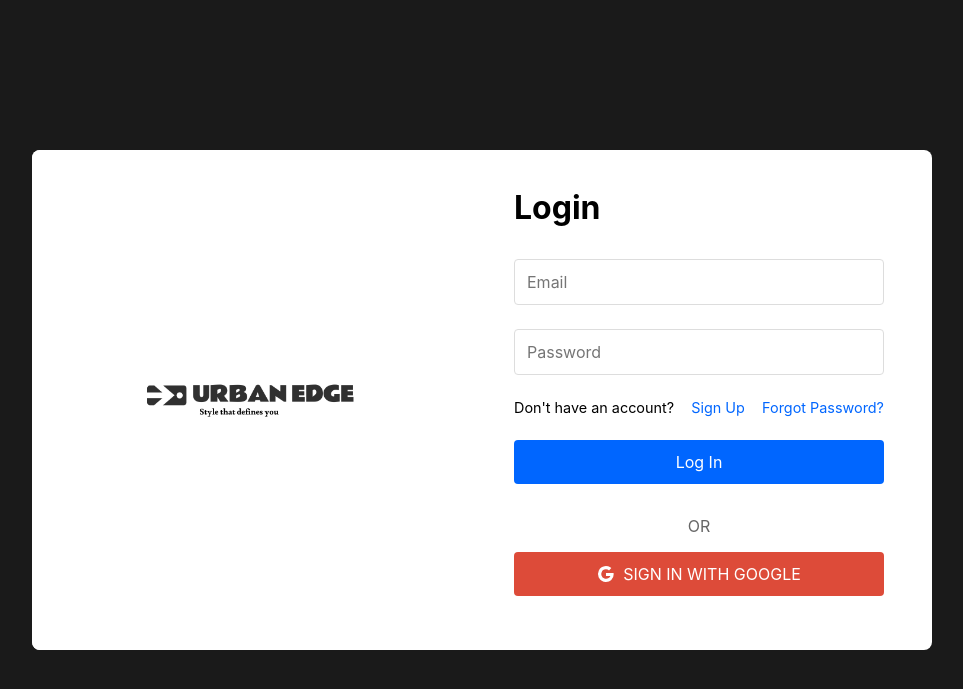
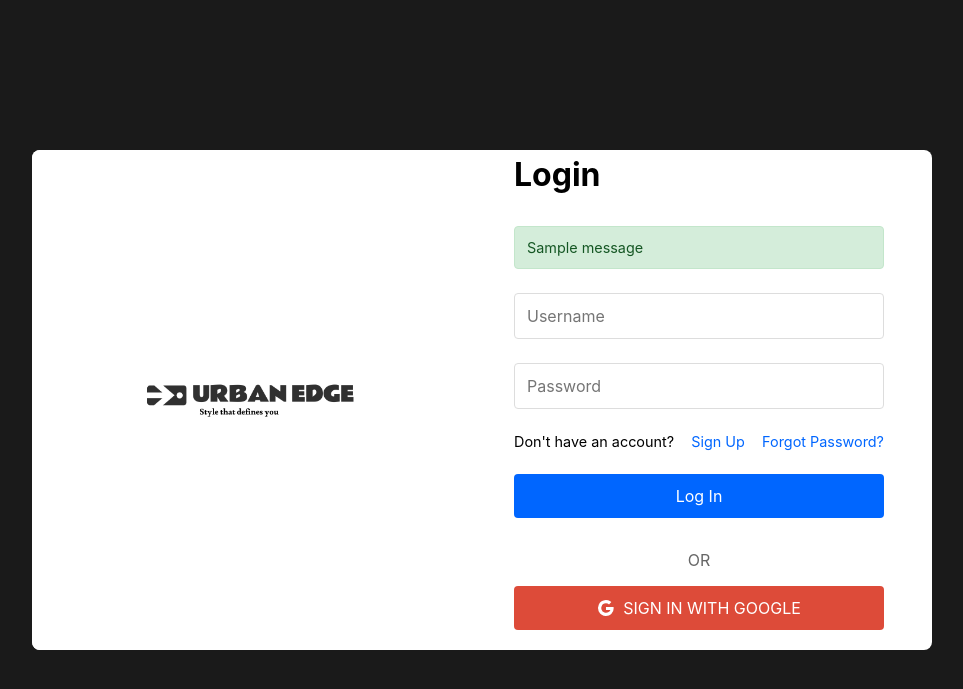
Before and after one commit to muhammed-anees-pp/URBAN-EDGE, a Django app: page /accounts/login/ in a window 1280 px wide. Shown: the top 689 px of the page, without its empty margins (158-1121 px from the left). Run offline with Django 5.2, Linux system fonts and the light colour scheme; tables that the repository leaves empty hold one stand-in row (values such as "Sample post"); one stand-in notice (Sample message) is shown.

Commit message:
fix:login-redirecting issue resolved

```diff
--- a/accounts/static/style_login.css
+++ b/accounts/static/style_login.css
@@ -106,6 +106,38 @@ h1 {
     color: #666;
 }
 
+/* Existing styles remain unchanged */
+
+.messages {
+    margin-bottom: 1rem;
+}
+
+.message {
+    padding: 0.75rem;
+    margin-bottom: 0.5rem;
+    border-radius: 4px;
+    font-size: 0.9rem;
+}
+
+.message.success {
+    background-color: #d4edda;
+    color: #155724;
+    border: 1px solid #c3e6cb;
+}
+
+.message.error {
+    background-color: #f8d7da;
+    color: #721c24;
+    border: 1px solid #f5c6cb;
+}
+
+.message.info {
+    background-color: #d1ecf1;
+    color: #0c5460;
+    border: 1px solid #bee5eb;
+}
+
+
 @media (max-width: 768px) {
     .login-container {
         flex-direction: column;
--- a/accounts/templates/login.html
+++ b/accounts/templates/login.html
@@ -1,33 +1,3 @@
-<!-- <form method="post">
-    {% csrf_token %}
-    {{ form.as_p }}
-    <button type="submit">Login</button>
-    {% if error %}
-        <p style="color: red;">{{ error }}</p>
-    {% endif %}
-</form> -->
-
-<!-- templates/login.html -->
-
-<!-- <!DOCTYPE html>
-<html lang="en">
-<head>
-    <meta charset="UTF-8">
-    <title>Login</title>
-</head>
-<body>
-    <h2>Login</h2>
-    <form method="post">
-        {% csrf_token %}
-        {{ form.as_p }}
-        {% if error %}
-            <p style="color: red;">{{ error }}</p>
-        {% endif %}
-        <button type="submit">Login</button>
-    </form>
-</body>
-</html> -->
-
 <!DOCTYPE html>
 <html lang="en">
 <head>
@@ -44,22 +14,26 @@
         </div>
         <div class="form-section">
             <h1>Login</h1>
+
+            <!-- Display messages -->
+            {% if messages %}
+                <div class="messages">
+                    {% for message in messages %}
+                        <div class="message {{ message.tags }}">
+                            {{ message }}
+                        </div>
+                    {% endfor %}
+                </div>
+            {% endif %}
+
             <form method="post">
                 {% csrf_token %}
                 <div class="form-group">
-                    <input type="email" name="email" placeholder="Email" required>
+                    <input type="text" name="username" placeholder="Username" required>
                 </div>
                 <div class="form-group">
                     <input type="password" name="password" placeholder="Password" required>
                 </div>
-                {% if error %}
-                    <p class="error-message">{{ error }}</p>
-                {% endif %}
-                <!-- <div class="form-links">
-                    <span>Don't have an account?</span>
-                    <a href="{% url 'signup' %}">Sign Up</a>
-                    <a href="#">Forgot Password?</a>
-                </div> -->
                 <div class="form-links">
                     <span>Don't have an account?</span>
                     <a href="{% url 'signup' %}">Sign Up</a>
```
